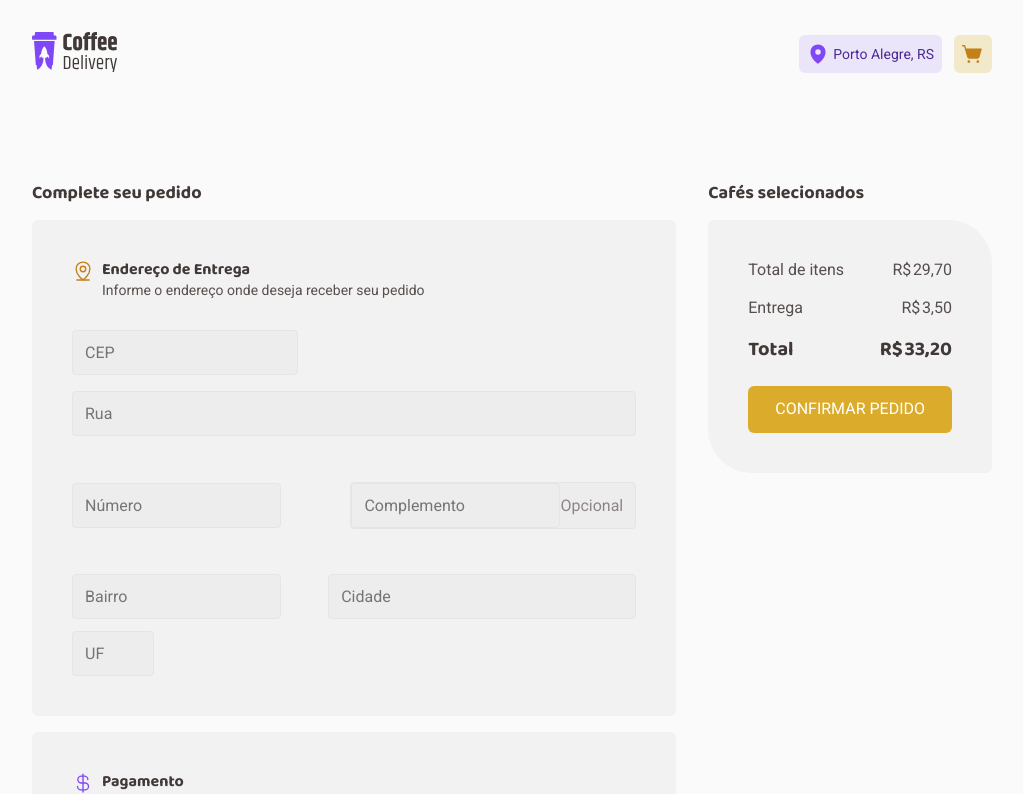
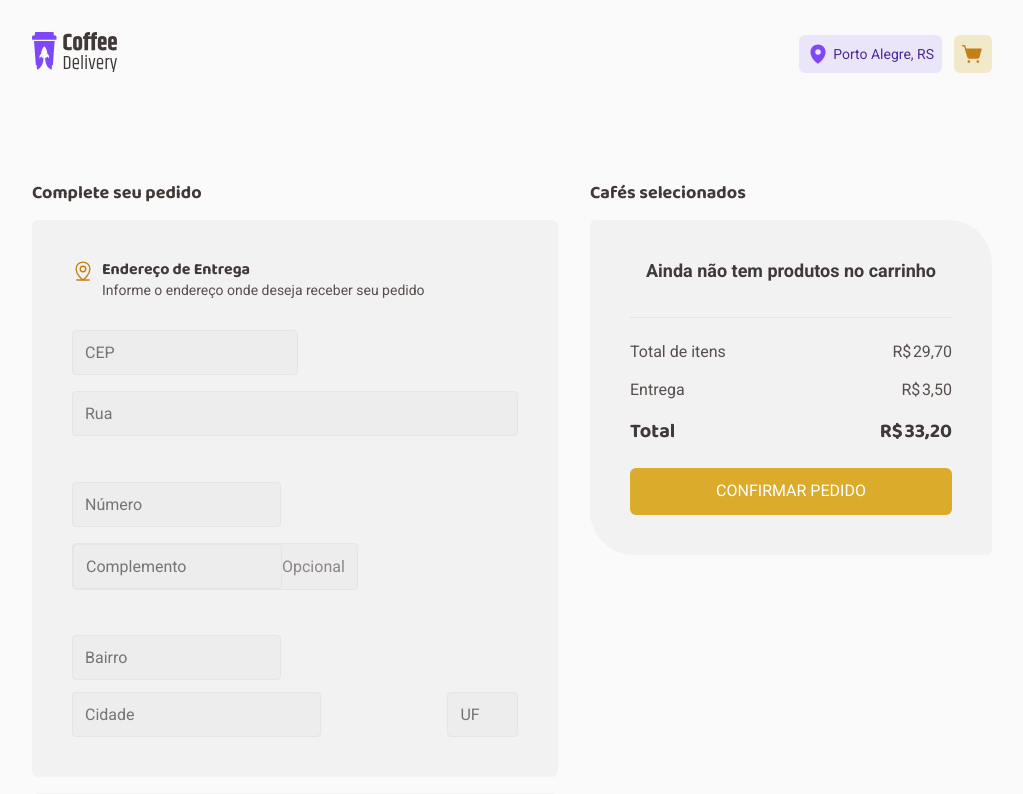
Before and after one commit to MartinGBB/coffee-delivery, a React (Vite) app: page /checkout in a window 1280 px wide. Shown: the top 794 px of the page, without its empty margins (128-1151 px from the left). Built offline with nearby package versions, Linux system fonts and the light colour scheme.

Commit message:
feat: adiciona texto quando não tem produtos

```diff
--- a/src/pages/Checkout/index.tsx
+++ b/src/pages/Checkout/index.tsx
@@ -75,14 +75,20 @@ export function Checkout() {
       <ConfirmOrden>
         <h1>Cafés selecionados</h1>
         <SelectedContainer>
-          {addCoffee.map((product) => (
+          {!addCoffee.length ? (
+            <div>
+              <h2>Ainda não tem produtos no carrinho</h2>
+            </div>
+          ) : (
+            addCoffee.map((product) => (
               <ConfirmOrder
                 key={product.id}
                 product={product}
                 updateQuantityProduct={updateQuantityProduct}
                 deleteProduct={deleteProduct}
               />
-          ))}
+            ))
+          )}
 
           <TotalContainer>
             <span>Total de itens</span>
--- a/src/pages/Checkout/styles.ts
+++ b/src/pages/Checkout/styles.ts
@@ -23,11 +23,16 @@ export const ConfirmOrden = styled.div`
     grid-row: 3;
   }
 
-  > h1 {
+  > h1,
+  h2 {
     font-weight: 700;
     font-size: 1.125rem;
     margin-bottom: 0.9375rem;
     color: ${({ theme }) => theme['base-subtitle']};
+  }
+
+  h2 {
+    margin: 0 1rem 2.25rem 1rem;
   }
 `
 
```
Lines whose indentation alone changed are shown as unchanged.
